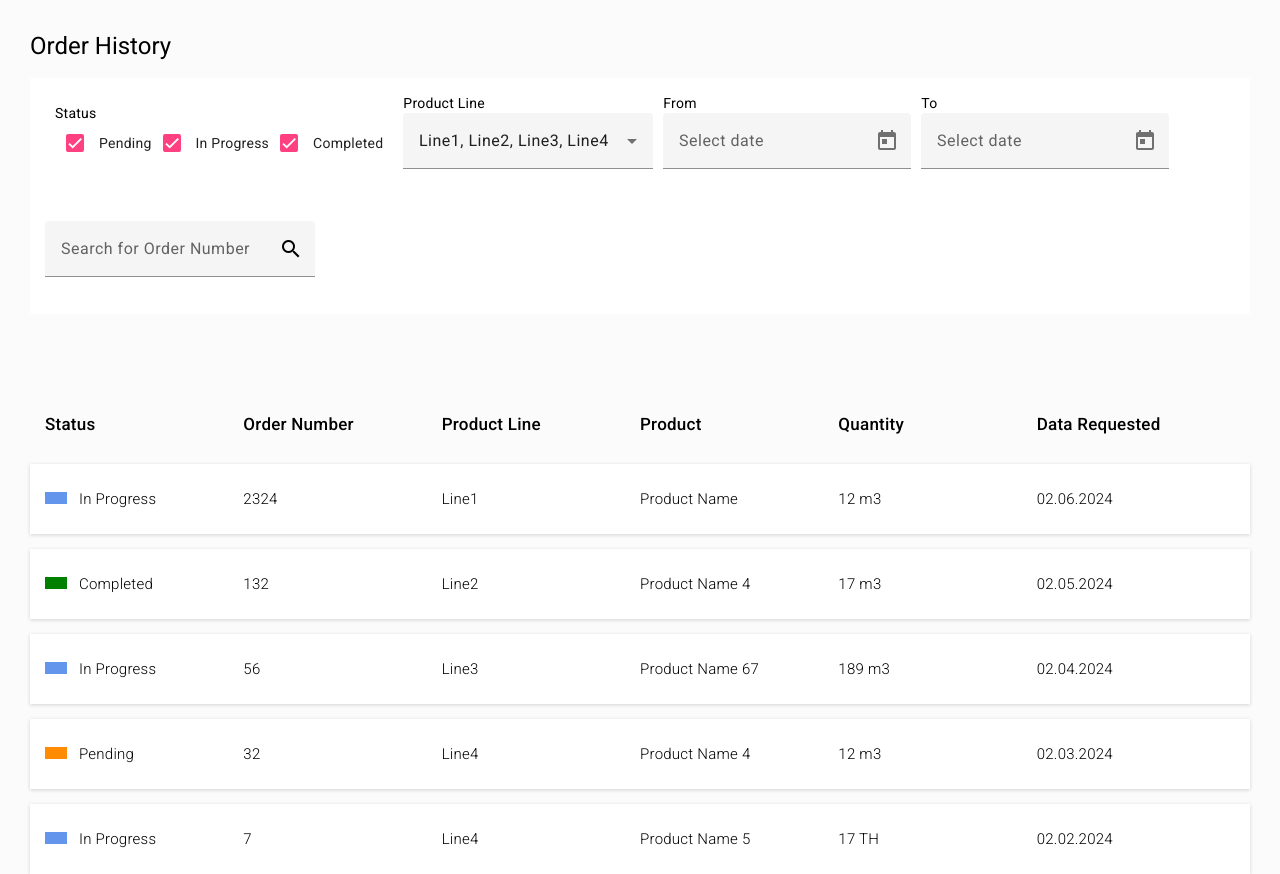
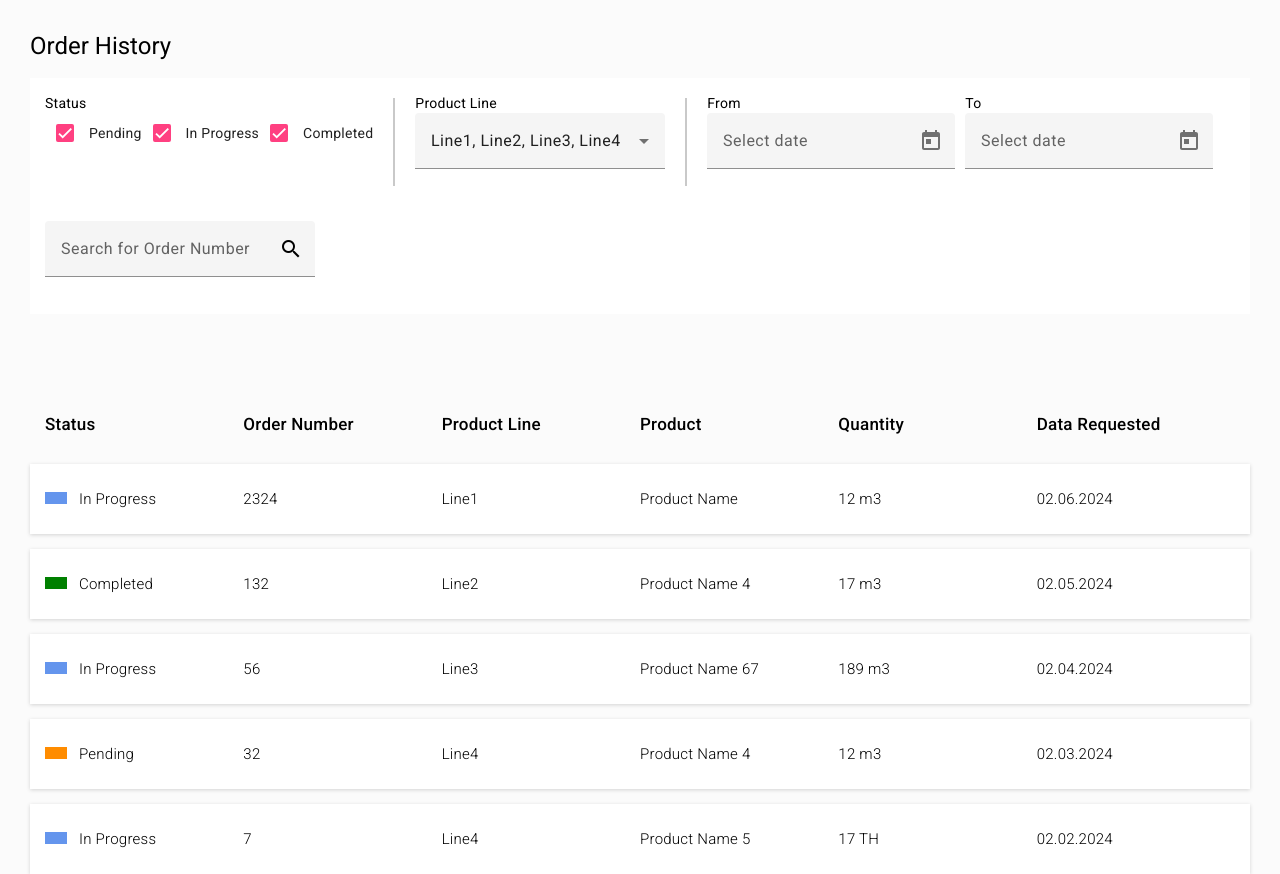
Before and after one commit to rostyslavKrukovskyi/ResponsiveTable, an Angular app: page / in a window 1280 px wide. Built offline with nearby package versions, Linux system fonts and the light colour scheme.

Commit message:
add divider

```diff
--- a/src/app/modules/responsive-table/components/responsive-table/responsive-table.component.html
+++ b/src/app/modules/responsive-table/components/responsive-table/responsive-table.component.html
@@ -10,6 +10,7 @@
           <p><mat-checkbox formControlName="completed">Completed</mat-checkbox></p>
         </div>
       </section>
+      <div class="divider"></div>
       <section class="filter-section">
         <div>Product Line</div>
         <mat-form-field class="product-line-field">
@@ -18,6 +19,7 @@
           </mat-select>
         </mat-form-field>
       </section>
+      <div class="divider"></div>
       <section class="filter-section date-range-section">
         <div class="date-field">
           <div>From</div>
--- a/src/app/modules/responsive-table/components/responsive-table/responsive-table.component.scss
+++ b/src/app/modules/responsive-table/components/responsive-table/responsive-table.component.scss
@@ -39,7 +39,6 @@
     .status-section {
       display: flex;
       flex-direction: column;
-      padding: 10px;
       .status-checkboxes {
         display: flex;
       }
@@ -98,3 +97,11 @@
   font-weight: 300;
   margin-bottom: 15px;
 }
+
+.divider {
+  border-right: 2px solid #C9C9C9;
+  height: 90%;
+  display: flex;
+  align-self: center;
+  margin: 0 10px;
+}
```
